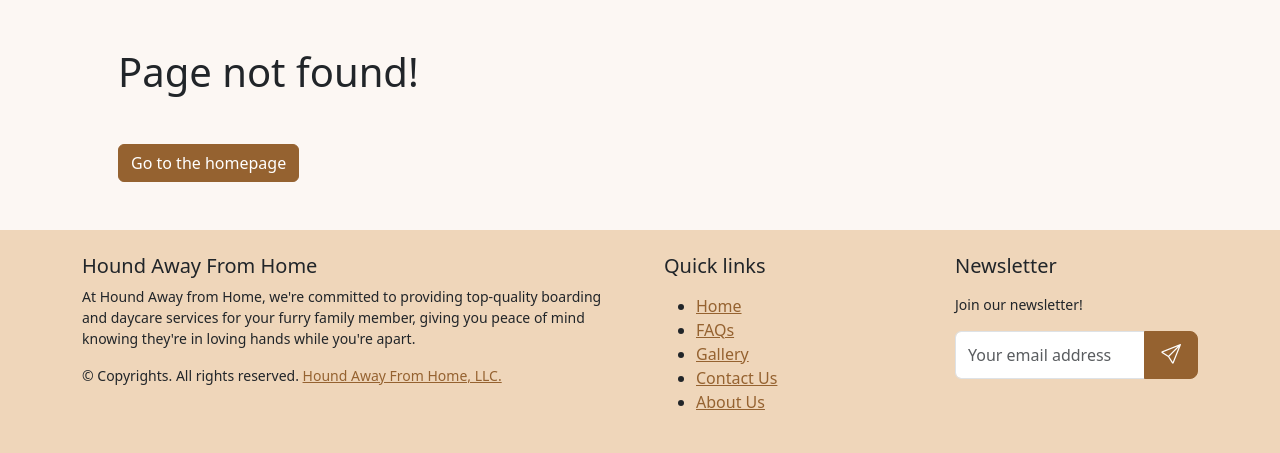
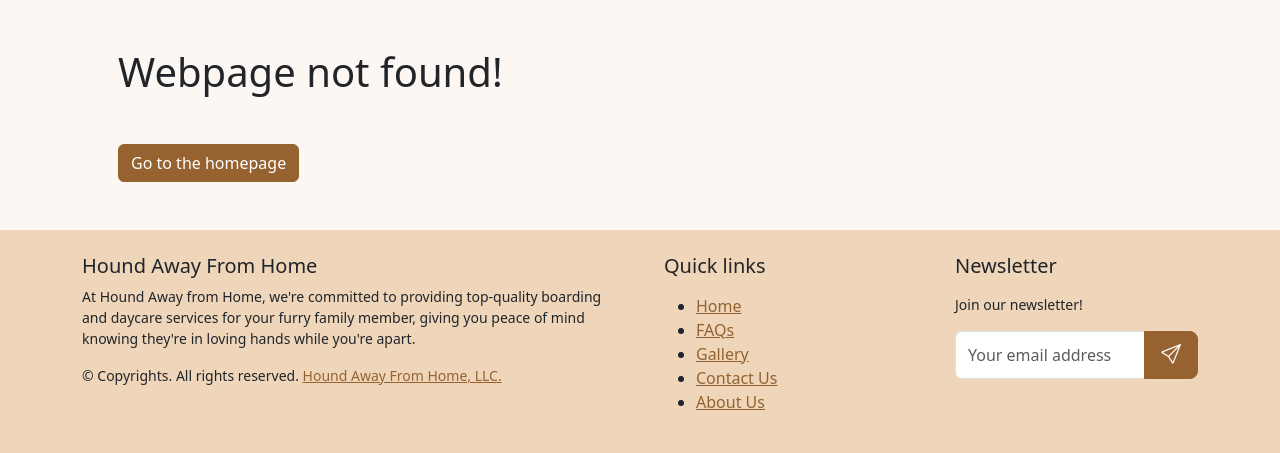
Before and after one commit to cskevint/hafh-web, a PHP site: page /404.php in a window 1280 px wide. Shown: the part 57-510 px from the top of the page. Run offline with PHP 8.4, Linux system fonts and the light colour scheme; data that the repository does not hold is empty; a stand-in replaces the project's code that opens the database connection; some libraries are stand-ins or nearby versions.

Commit message:
404 change

```diff
--- a/404.php
+++ b/404.php
@@ -11,7 +11,7 @@
 
     <section class="bg-light mb-0">
         <div class="container p-5">
-            <h1 class="mb-5">Page not found!</h1>
+            <h1 class="mb-5">Webpage not found!</h1>
             <a href="/" class="btn btn-secondary">Go to the homepage</a>
         </div>
     </section>
```
